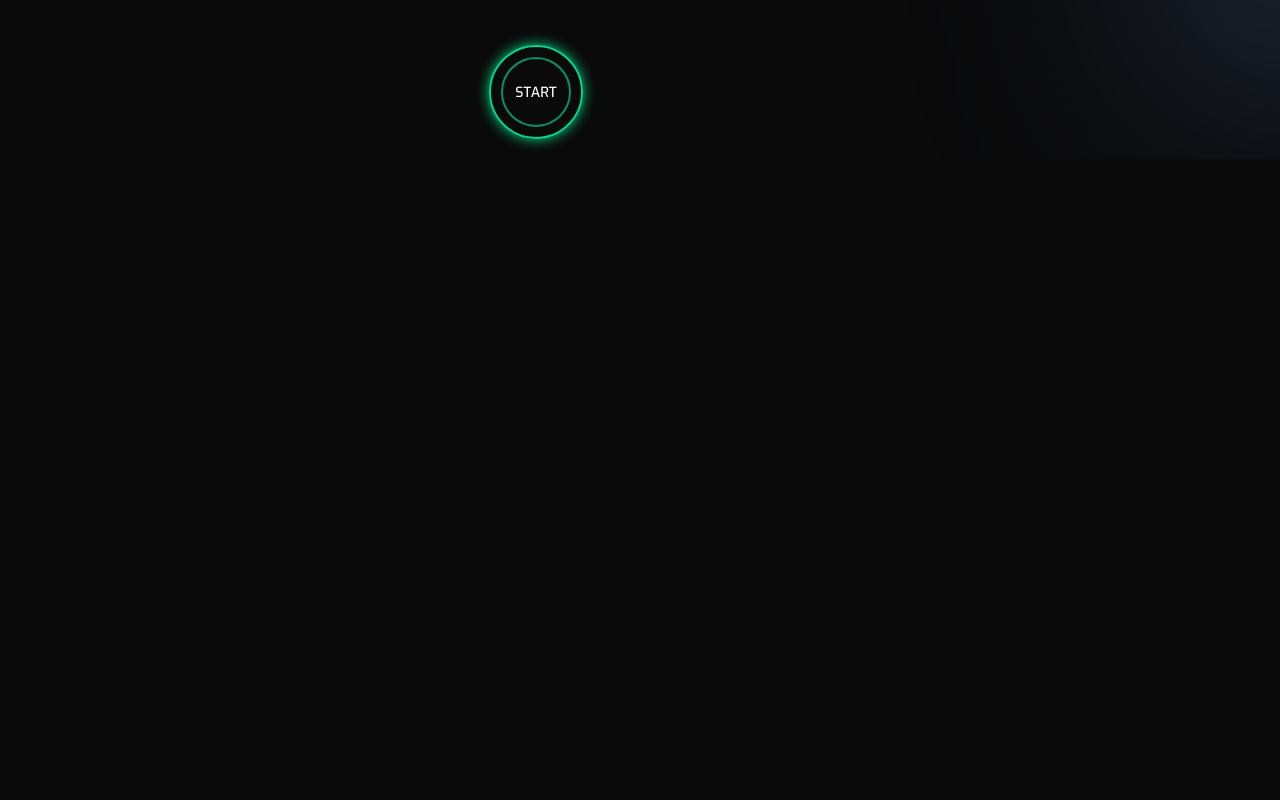
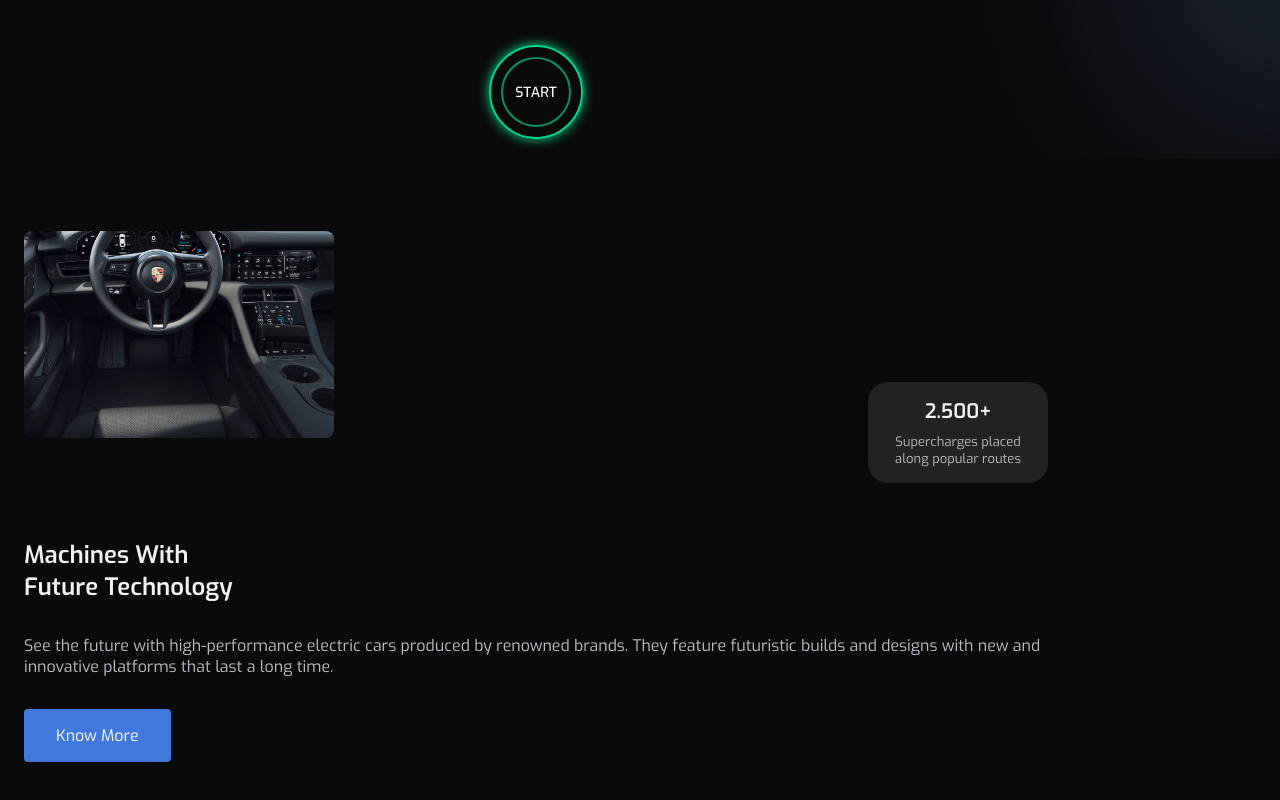
Before and after one commit to freetimezp/js-cars-01, a plain HTML site: page index.html in a window 1280 px wide. Shown: the part 622-1422 px from the top of the page. Drawn offline with nearby package versions, Linux system fonts and the light colour scheme.

Commit message:
06. js-cars-01. About block.

```diff
--- a/assets/css/styles.css
+++ b/assets/css/styles.css
@@ -356,9 +356,66 @@ img {
 }
 
 /*=============== BUTTON ===============*/
+.button {
+    display: inline-block;
+    background-color: var(--first-color);
+    color: var(--white-color);
+    padding: 1rem 2rem;
+    border-radius: 0.25rem;
+    font-size: var(--normal-font-size);
+    transition: all 0.3s ease-in-out;
+}
+
+.button:hover {
+    background-color: var(--first-color-alt);
+}
+
+/*=============== ABOUT ===============*/
+.about__container {
+    row-gap: 6rem;
+}
+
+.about__group {
+    position: relative;
+}
+
+.about__img {
+    width: 310px;
+    border-radius: 0.5rem;
+}
+
+.about__card {
+    width: 180px;
+    position: absolute;
+    right: 0;
+    bottom: -2.5rem;
+    background-color: hsla(0, 0%, 100%, 0.1);
+    backdrop-filter: blur(16px);
+    padding: 1rem 0.75rem;
+    text-align: center;
+    border-radius: 1.25rem;
+}
+
+.about__card-title {
+    font-size: var(--h3-font-size);
+    margin-bottom: 0.5rem;
+}
+
+.about__card-description {
+    font-size: var(--smaller-font-size);
+}
+
+.about__title {
+    text-align: initial;
+    margin-bottom: 2rem;
+}
+
+.about__description {
+    margin-bottom: 2rem;
+}
 
 
-/*=============== ABOUT ===============*/
+
 
 
 /*=============== POPULAR ===============*/
--- a/index.html
+++ b/index.html
@@ -105,7 +105,32 @@
 
             <!--==================== ABOUT ====================-->
             <section class="about section" id="about">
+                <div class="about__container container grid">
+                    <div class="about__group">
+                        <img src="assets/img/about.png" alt="about" class="about__img">
 
+                        <div class="about__card">
+                            <h3 class="about__card-title">2.500+</h3>
+                            <p class="about__card-description">
+                                Supercharges placed along popular routes
+                            </p>
+                        </div>
+                    </div>
+
+                    <div class="about__data">
+                        <h2 class="section__title about__title">
+                            Machines With <br> Future Technology
+                        </h2>
+
+                        <p class="about__description">
+                            See the future with high-performance electric cars produced by renowned brands.
+                            They feature futuristic builds and designs with new and innovative platforms
+                            that last a long time.
+                        </p>
+
+                        <a href="#" class="button">Know More</a>
+                    </div>
+                </div>
             </section>
 
             <!--==================== POPULAR ====================-->
```
